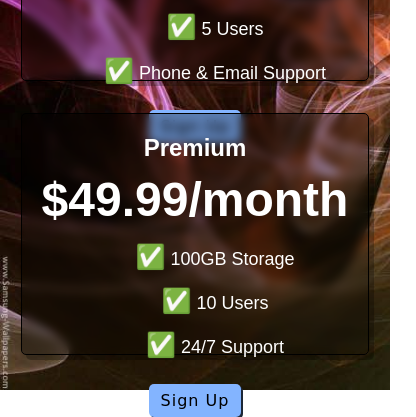
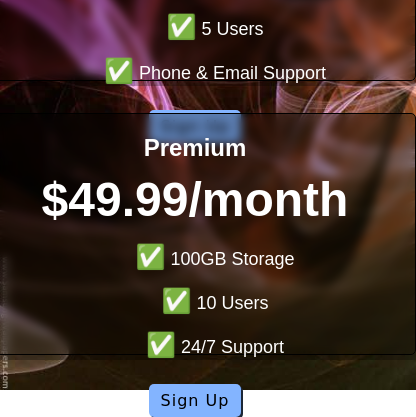
Before and after one commit to Nehul-Jangid/Pricing-table, a plain HTML site: page index.html in a window 390 px wide. Shown: the part 622-1039 px from the top of the page, 416 px wide, since content can reach past the window. Drawn offline with Linux system fonts and the light colour scheme; a web font is replaced by a local one.

Commit message:
Update index.html

```diff
--- a/index.html
+++ b/index.html
@@ -99,8 +99,8 @@
       }
       .pricing-plan{
         flex:0;
-        max-height: 200px;
-        max-width: 600px;
+        height: 200px;
+        width: 600px;
 
 
     }
```
